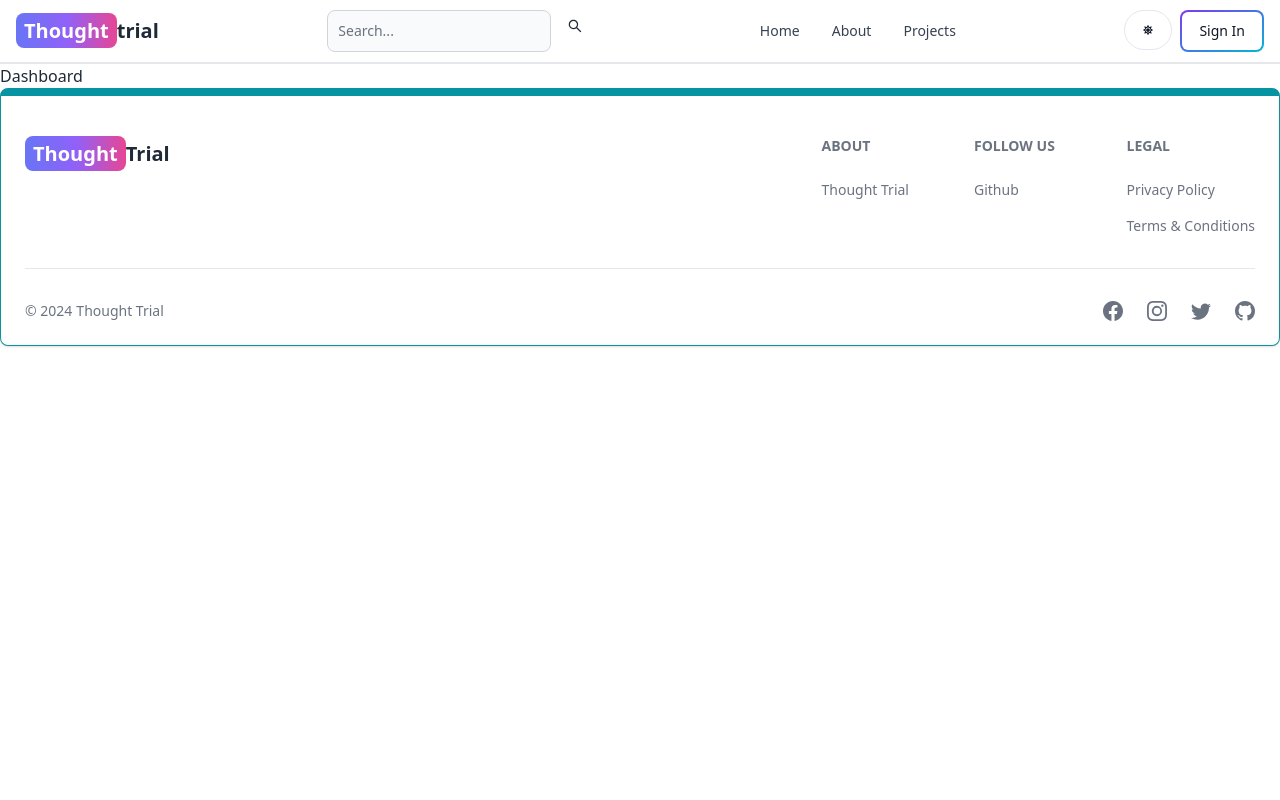
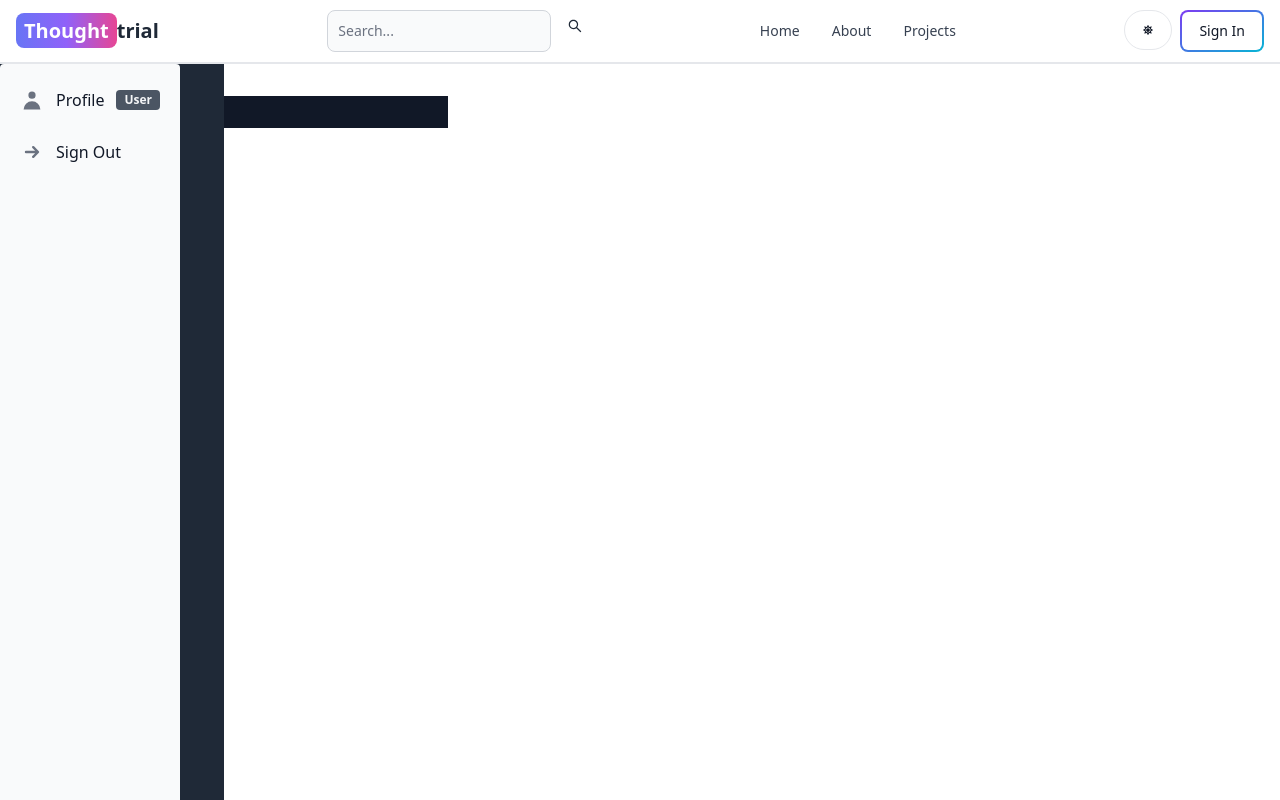
Before and after one commit to anushkapunekar/thought-trail-mernblog, a React (Vite) app in the folder client/: page /dashboard in a window 1280 px wide. Shown: the top 800 px of the page. Built offline with nearby package versions, Linux system fonts and the light colour scheme; no server answers.

Commit message:
complete sidebar of the dashboard

```diff
--- /dev/null
+++ b/client/src/components/DashProfile.jsx
@@ -0,0 +1,7 @@
+import React from 'react'
+
+export default function DashProfile() {
+  return (
+    <div>DashProfile</div>
+  )
+}
--- /dev/null
+++ b/client/src/components/DashSidebar.jsx
@@ -0,0 +1,42 @@
+import { Sidebar } from "flowbite-react";
+import { HiUser, HiArrowSmRight } from 'react-icons/hi';
+import { useEffect, useState } from "react";
+import { useLocation, Link } from "react-router-dom";
+
+export default function DashSidebar() {
+  const location = useLocation();
+  const [tab, setTab] = useState('');
+
+  useEffect(() => {
+    const urlParams = new URLSearchParams(location.search);
+    const tabFromUrl = urlParams.get('tab');
+    if (tabFromUrl) {
+      setTab(tabFromUrl);
+    }
+  }, [location.search]);
+
+  return (
+    <Sidebar className="w-56 h-screen flex left-0 top-0 bg-gray-800">
+      <Sidebar.Items>
+        <Sidebar.ItemGroup className="flex flex-col gap-1">
+          <Link to='/dashboard?tab=profile'>
+            <Sidebar.Item
+              active={tab === 'profile'}
+              icon={HiUser}
+              label={'User'}
+              labelColor='dark'
+            >
+              Profile
+            </Sidebar.Item>
+          </Link>
+          <Sidebar.Item
+            icon={HiArrowSmRight}
+            className='cursor-pointer'
+          >
+            Sign Out
+          </Sidebar.Item>
+        </Sidebar.ItemGroup>
+      </Sidebar.Items>
+    </Sidebar>
+  );
+}
--- a/client/src/pages/Dashboard.jsx
+++ b/client/src/pages/Dashboard.jsx
@@ -1,7 +1,35 @@
-import React from 'react'
+import { useEffect, useState } from "react";
+import { useLocation } from "react-router-dom"
+import DashProfile from "../components/DashProfile";
+import DashSidebar from "../components/DashSidebar";
 
 export default function Dashboard() {
+  const location = useLocation();
+  const [tab, setTab] = useState('');
+
+  useEffect(() => {
+    const urlParams = new URLSearchParams(location.search);
+    const tabFromUrl = urlParams.get('tab');
+    if (tabFromUrl) {
+      setTab(tabFromUrl);
+    }
+  }, [location.search]);
+
   return (
-    <div>Dashboard</div>
-  )
+    <div className="flex min-h-screen flex-col md:flex-row">
+      {/* Sidebar */}
+      <DashSidebar />
+
+
+      <div className="md:w-56"> {/* Adjust the left margin */}
+
+        {tab === 'profile' && <DashProfile />}
+
+
+        <footer className="mt-8 bg-gray-900 p-4 text-center">
+
+        </footer>
+      </div>
+    </div>
+  );
 }
```
